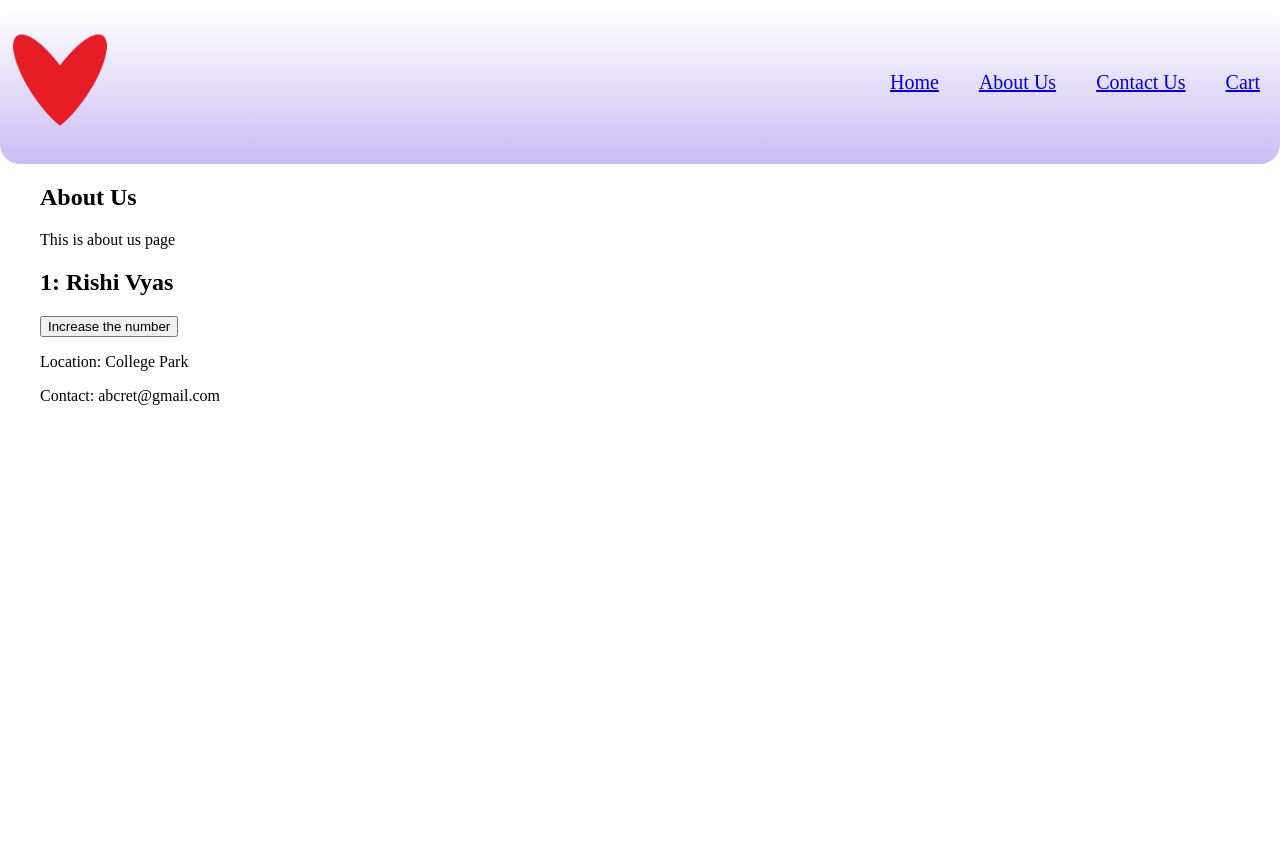
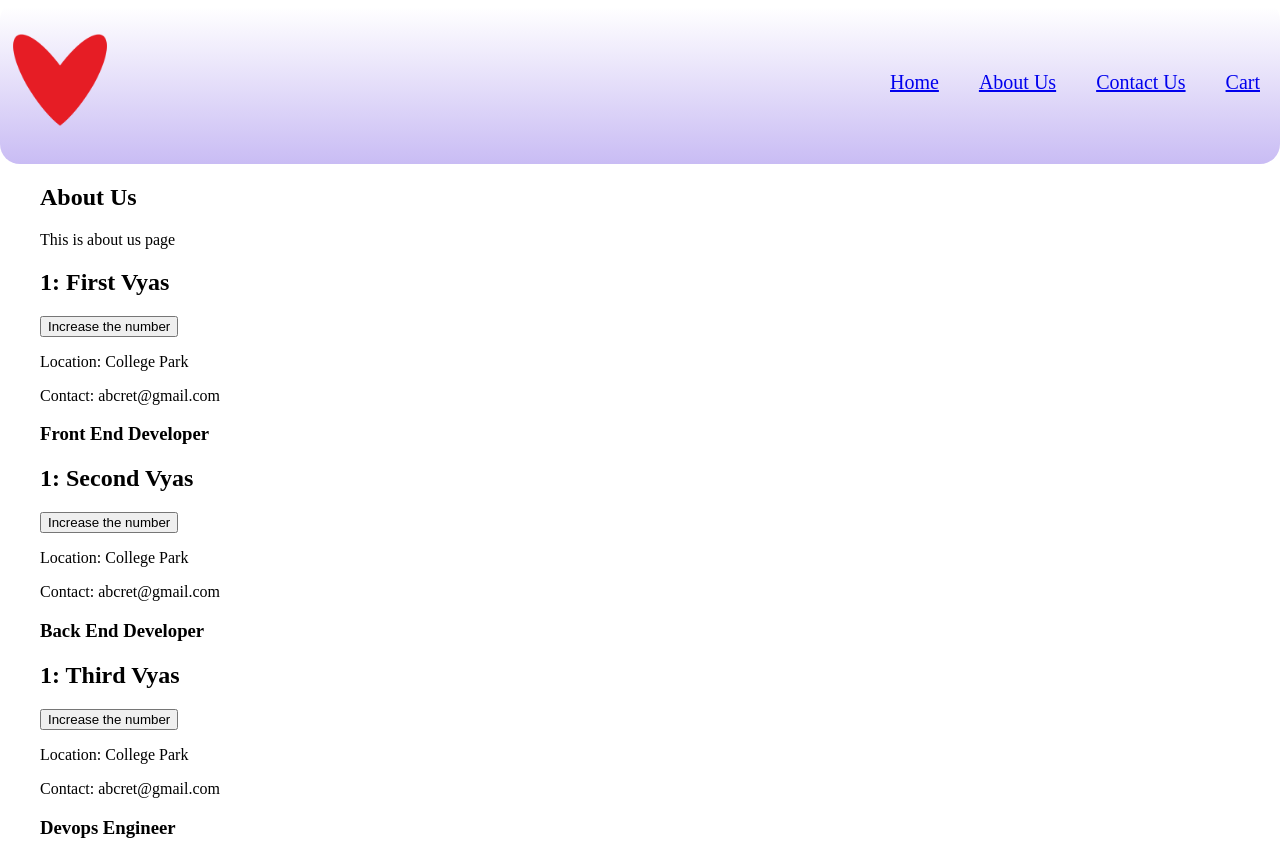
Before and after one commit to RishieVyas/React, a React (Vite) app: page /about in a window 1280 px wide. Before the commit the page ends 800 px from the top, so only its background shows below. Built offline with nearby package versions, Linux system fonts and the light colour scheme.

Commit message:
Understanding lifecycle of react components

```diff
--- a/src/components/About.js
+++ b/src/components/About.js
@@ -19,9 +19,22 @@ class About extends React.Component {
         <h2>About Us</h2>
         <p>This is about us page</p>
         <User
-          name={"Rishi Vyas"}
+          name={"First Vyas"}
           location={"College Park"}
           contact={"abcret@gmail.com"}
+          role={"Front End Developer"}
+        />
+        <User
+          name={"Second Vyas"}
+          location={"College Park"}
+          contact={"abcret@gmail.com"}
+          role={"Back End Developer"}
+        />
+        <User
+          name={"Third Vyas"}
+          location={"College Park"}
+          contact={"abcret@gmail.com"}
+          role={"Devops Engineer"}
         />
       </div>
     );
--- a/src/components/User.js
+++ b/src/components/User.js
@@ -1,4 +1,5 @@
 import React from "react";
+import UserDetails from "./UserDetails";
 
 class User extends React.Component {
   constructor(props) {
@@ -8,18 +9,18 @@ class User extends React.Component {
       srNumber: 1,
     };
 
-    console.log("Child constructor called");
+    console.log(this.props.name + "Child constructor called");
   }
 
   componentDidMount() {
-    console.log("Child component did mount is called");
+    console.log(this.props.name + "Child component did mount is called");
   }
 
   render() {
-    const { name, location, contact } = this.props;
+    const { name, location, contact, role } = this.props;
     const { srNumber } = this.state;
 
-    console.log("Child render is called");
+    console.log(this.props.name + "Child render is called");
 
     return (
       <div className="user-card">
@@ -37,6 +38,7 @@ class User extends React.Component {
         </button>
         <p> Location: {location} </p>
         <p> Contact: {contact} </p>
+        <UserDetails role={role} />
       </div>
     );
   }
--- /dev/null
+++ b/src/components/UserDetails.js
@@ -0,0 +1,24 @@
+import React from "react";
+
+class UserDetails extends React.Component {
+  constructor(props) {
+    super(props);
+
+    console.log(this.props.role + "Grand child constructor is called");
+  }
+
+  componentDidMount() {
+    console.log(this.props.role + "Grand child component did mount is called");
+  }
+
+  render() {
+    console.log(this.props.role + "Grand child render is called");
+    return (
+      <div>
+        <h3>{this.props.role}</h3>
+      </div>
+    );
+  }
+}
+
+export default UserDetails;
```
